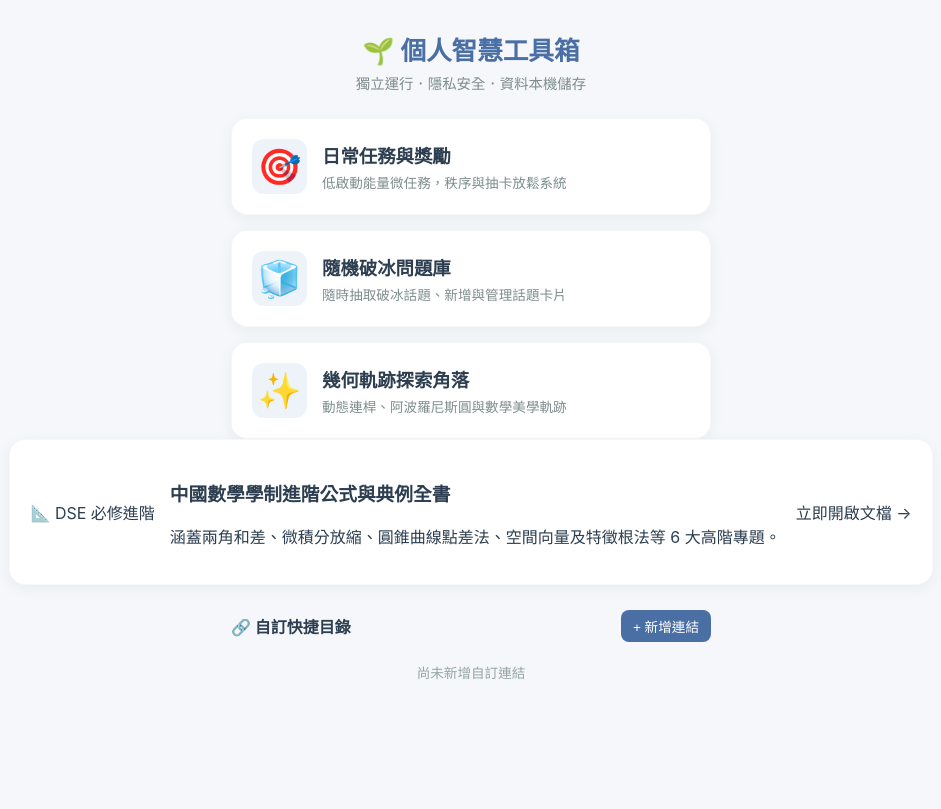
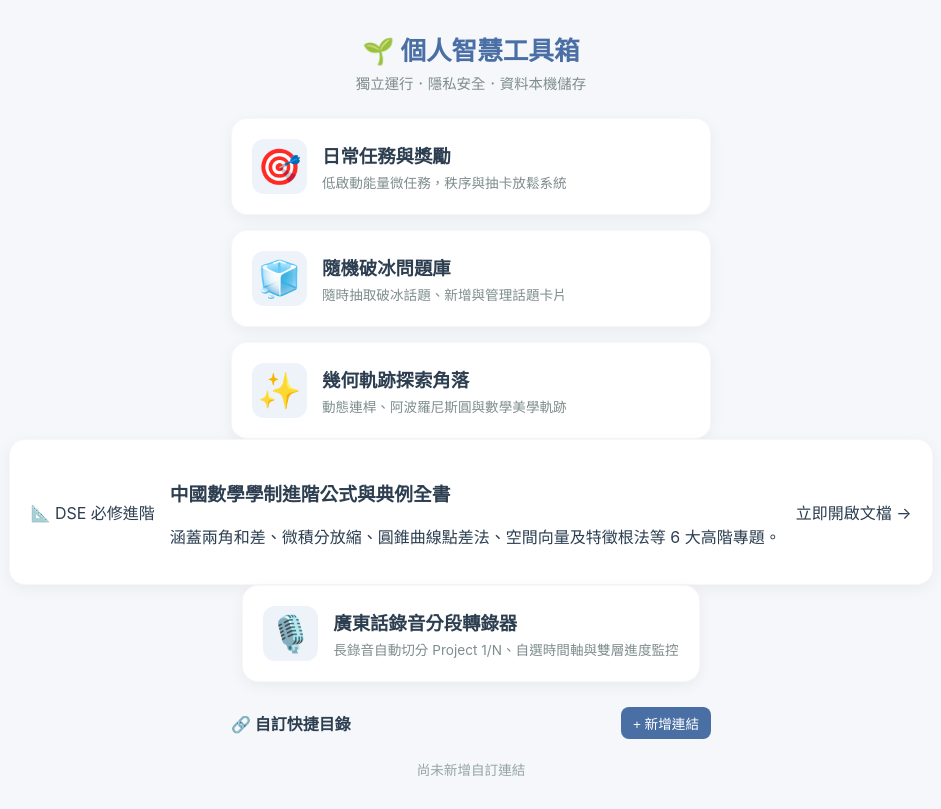
Before and after one commit to timothyinwind/my-task-app, a plain HTML site: page index.html in a window 1280 px wide. Shown: the whole page, without its empty margins (169-1110 px from the left). Drawn offline with Linux system fonts and the light colour scheme.

Commit message:
Update index.html

```diff
--- a/index.html
+++ b/index.html
@@ -158,6 +158,15 @@
   </div>
 </a>
 
+  <!-- 連結：廣東話錄音分段轉錄器 -->
+    <a href="cantonese_transcriber.html" class="app-card">
+      <div class="icon">🎙️</div>
+      <div class="info">
+        <h2>廣東話錄音分段轉錄器</h2>
+        <p>長錄音自動切分 Project 1/N、自選時間軸與雙層進度監控</p>
+      </div>
+    </a>
+
   <!-- 補充功能：自訂常用連結目錄 -->
   <div class="custom-links">
     <div class="custom-header">
```
